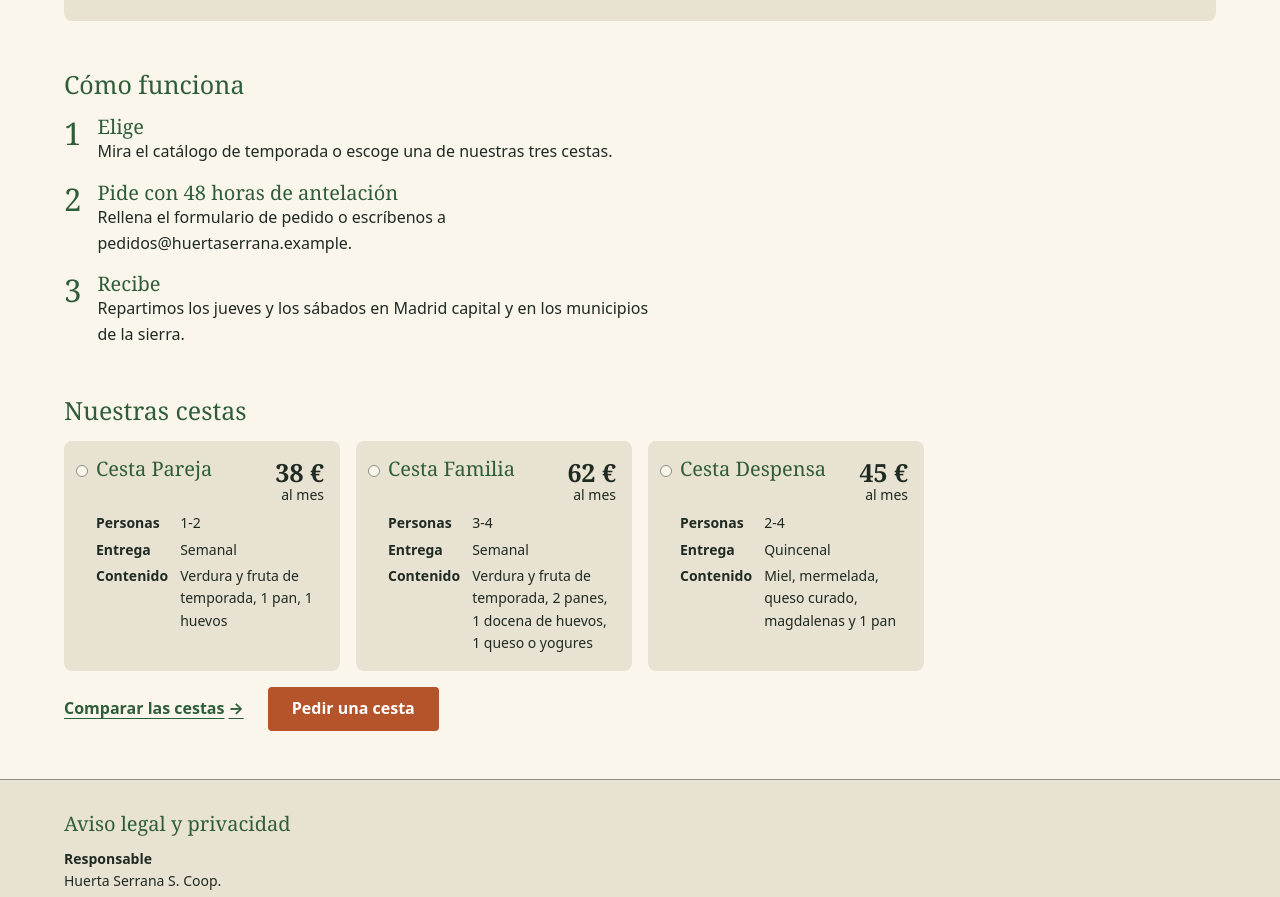
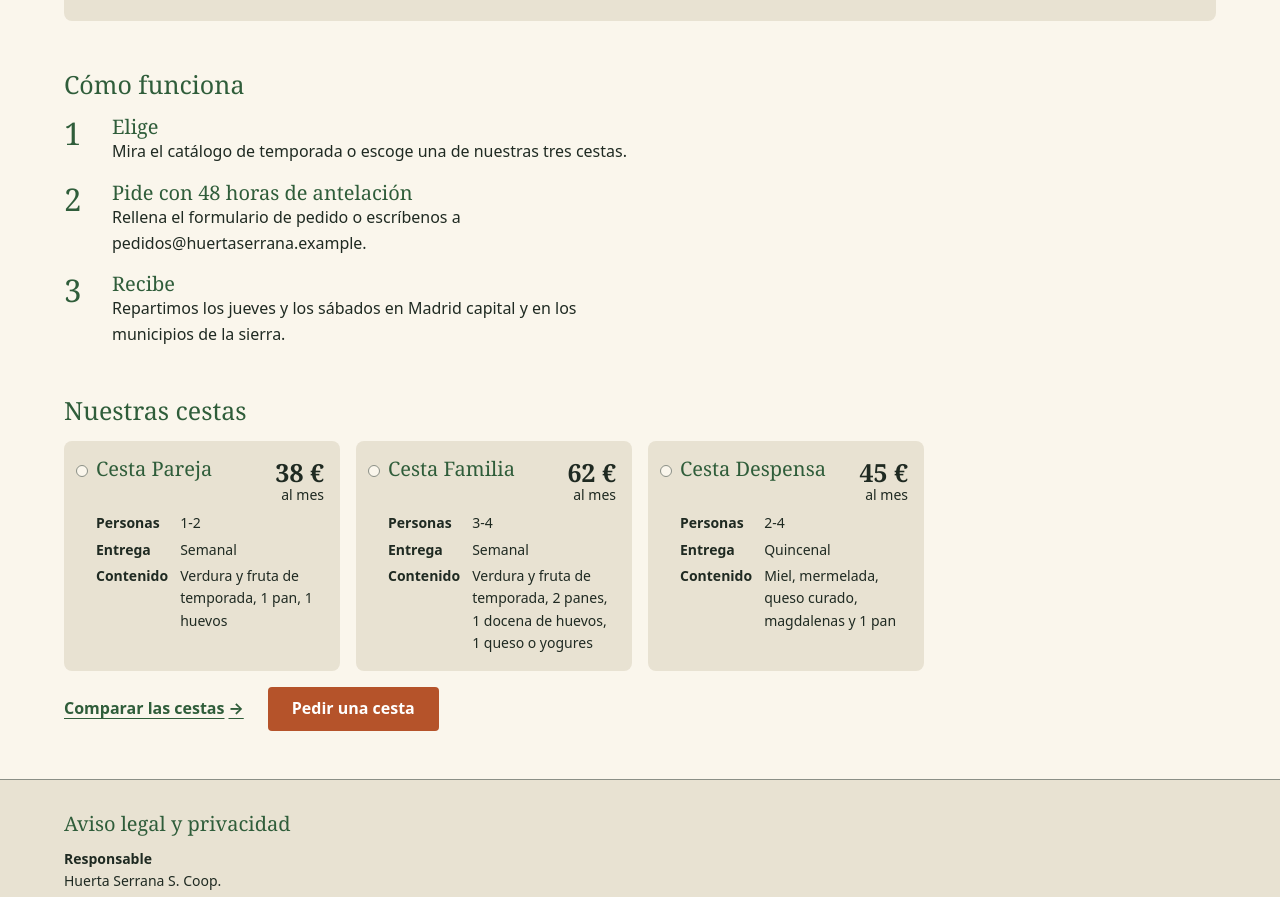
Before and after one commit to StablePeru/huerta-serrana, a plain HTML site: page index.html in a window 1280 px wide. Shown: the part 1097-1994 px from the top of the page. Drawn offline with Linux system fonts and the light colour scheme.

Commit message:
fix: alinear el texto de los pasos con una columna de número fija (B04)

```diff
--- a/css/components.css
+++ b/css/components.css
@@ -152,7 +152,7 @@
 
 .pasos__paso {
   display: grid;
-  grid-template-columns: auto 1fr;
+  grid-template-columns: var(--espacio-6) 1fr; /* Ancho fijo: «1» y «2» miden distinto (B04) */
   column-gap: var(--espacio-4);
   counter-increment: paso;
 }
```
